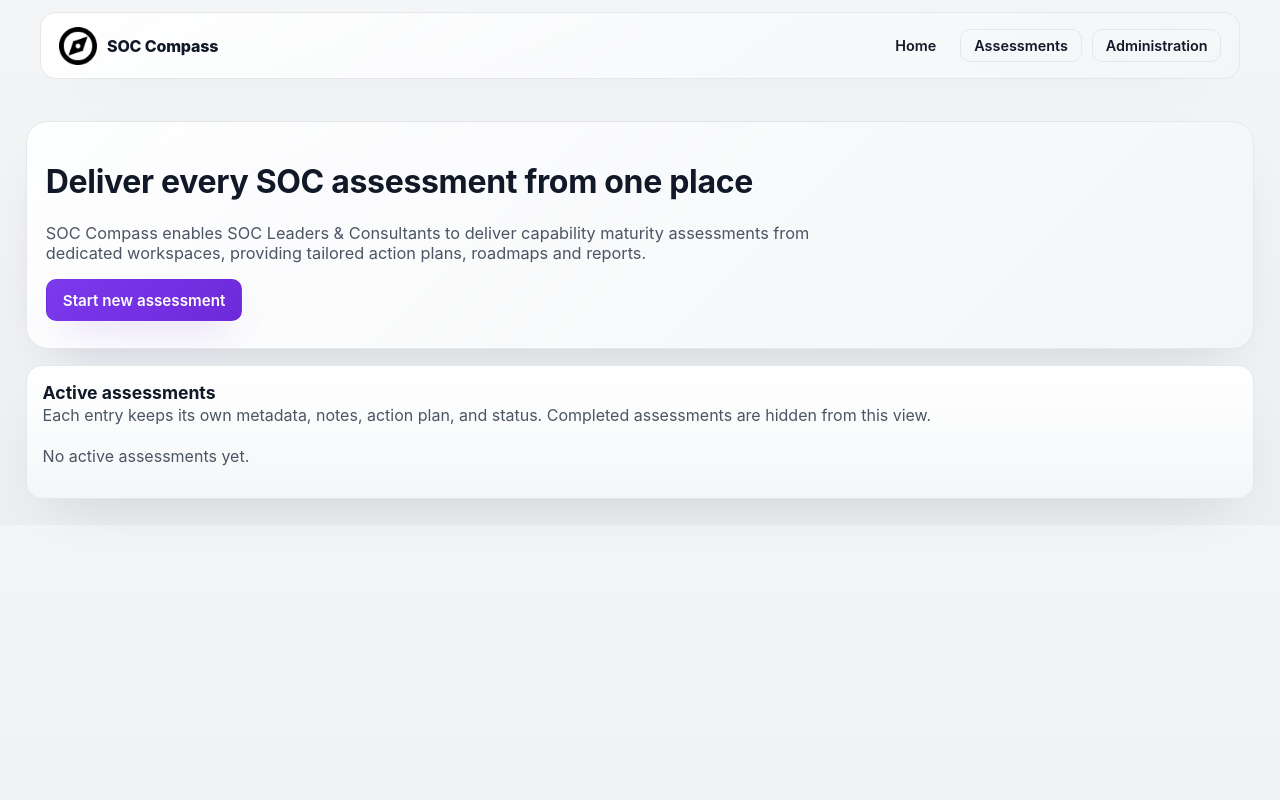
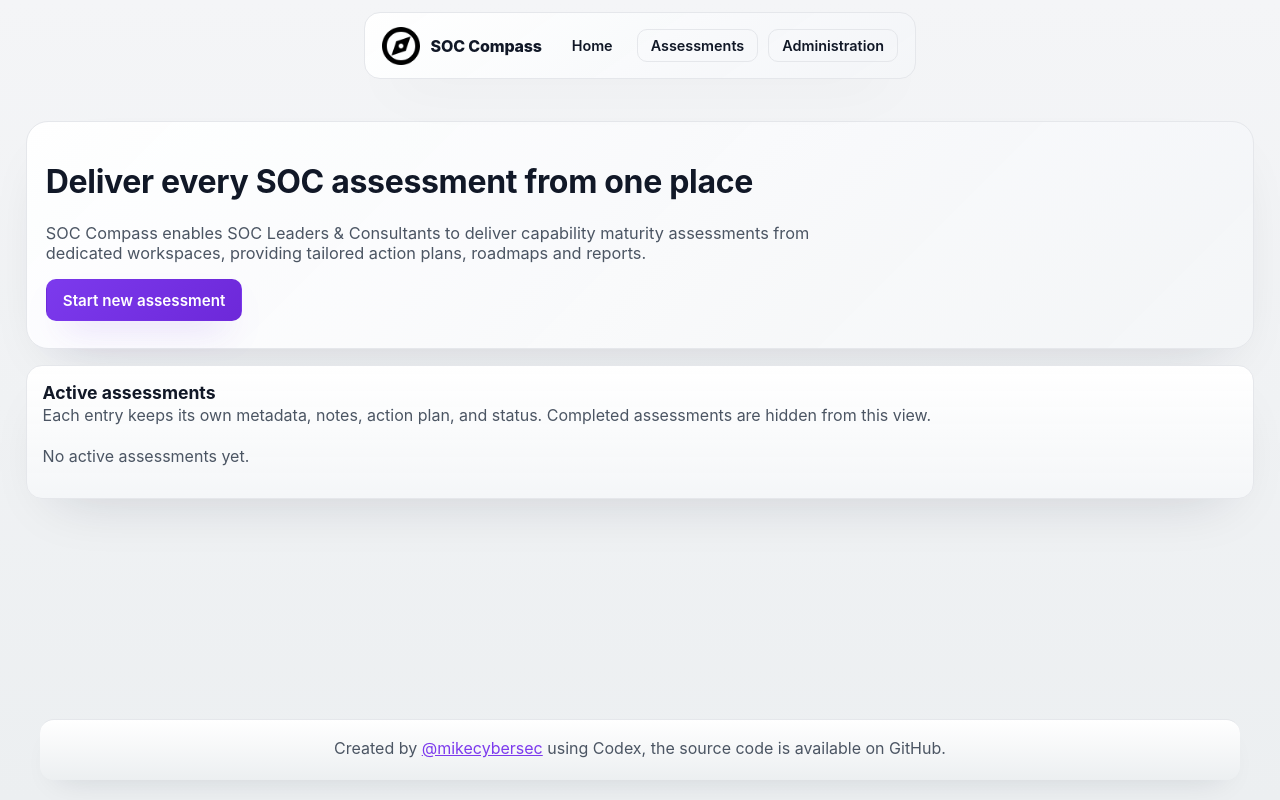
Before and after one commit to mikecybersec/SOC-Compass, a React (Vite) app in the folder soc-improvement-app/: page / in a window 1280 px wide. Built offline with nearby package versions, Linux system fonts and the light colour scheme.

Commit message:
Add footer attribution with divider

```diff
--- /dev/null
+++ b/soc-improvement-app/src/components/Footer.jsx
@@ -0,0 +1,13 @@
+import React from 'react';
+
+const Footer = () => (
+  <footer className="app-footer">
+    Created by{' '}
+    <a href="https://github.com/mikecybersec/" target="_blank" rel="noreferrer">
+      @mikecybersec
+    </a>{' '}
+    using Codex, the source code is available on GitHub.
+  </footer>
+);
+
+export default Footer;
--- a/soc-improvement-app/src/index.css
+++ b/soc-improvement-app/src/index.css
@@ -456,6 +456,32 @@
   display: grid;
   grid-template-columns: 240px 1fr;
   min-height: 100vh;
+}
+
+.app-container {
+  min-height: 100vh;
+  display: flex;
+  flex-direction: column;
+}
+
+.app-main {
+  flex: 1;
+  display: flex;
+  flex-direction: column;
+}
+
+.app-footer {
+  border-top: 1px solid var(--border);
+  color: var(--muted);
+  text-align: center;
+  padding: 1rem 1.5rem 1.25rem;
+  margin: 1.5rem auto 1.25rem;
+  max-width: 1200px;
+  width: calc(100% - 2rem);
+  background: linear-gradient(180deg, var(--card), var(--bg-subtle));
+  border-radius: 14px;
+  box-shadow: var(--shadow-light);
+  line-height: 1.5;
 }
 
 .sidebar {
--- a/soc-improvement-app/src/pages/App.jsx
+++ b/soc-improvement-app/src/pages/App.jsx
@@ -5,6 +5,7 @@
 import Reporting from './Reporting';
 import { useAssessmentStore } from '../hooks/useAssessmentStore';
 import Navbar from '../components/Navbar';
+import Footer from '../components/Footer';
 import Dialog from '../components/ui/Dialog';
 import Button from '../components/ui/Button';
 import { Input, Select } from '../components/ui/Input';
@@ -154,6 +155,7 @@
   return (
     <>
       <AutoSave />
+      <div className="app-container">
         <Navbar
           onGoHome={() => setView('home')}
           onNewAssessment={() => {
@@ -164,6 +166,7 @@
           onOpenApiModal={() => setApiModalOpen(true)}
           onOpenPreferences={() => setPreferencesModalOpen(true)}
         />
+        <main className="app-main">
           {view === 'home' && (
             <Home
               onStartAssessment={handleStart}
@@ -211,6 +214,9 @@
               onOpenReporting={handleViewReporting}
             />
           )}
+        </main>
+        <Footer />
+      </div>
       <ApiKeyModal
         open={apiModalOpen}
         onClose={() => setApiModalOpen(false)}
```
Lines whose indentation alone changed are shown as unchanged.
